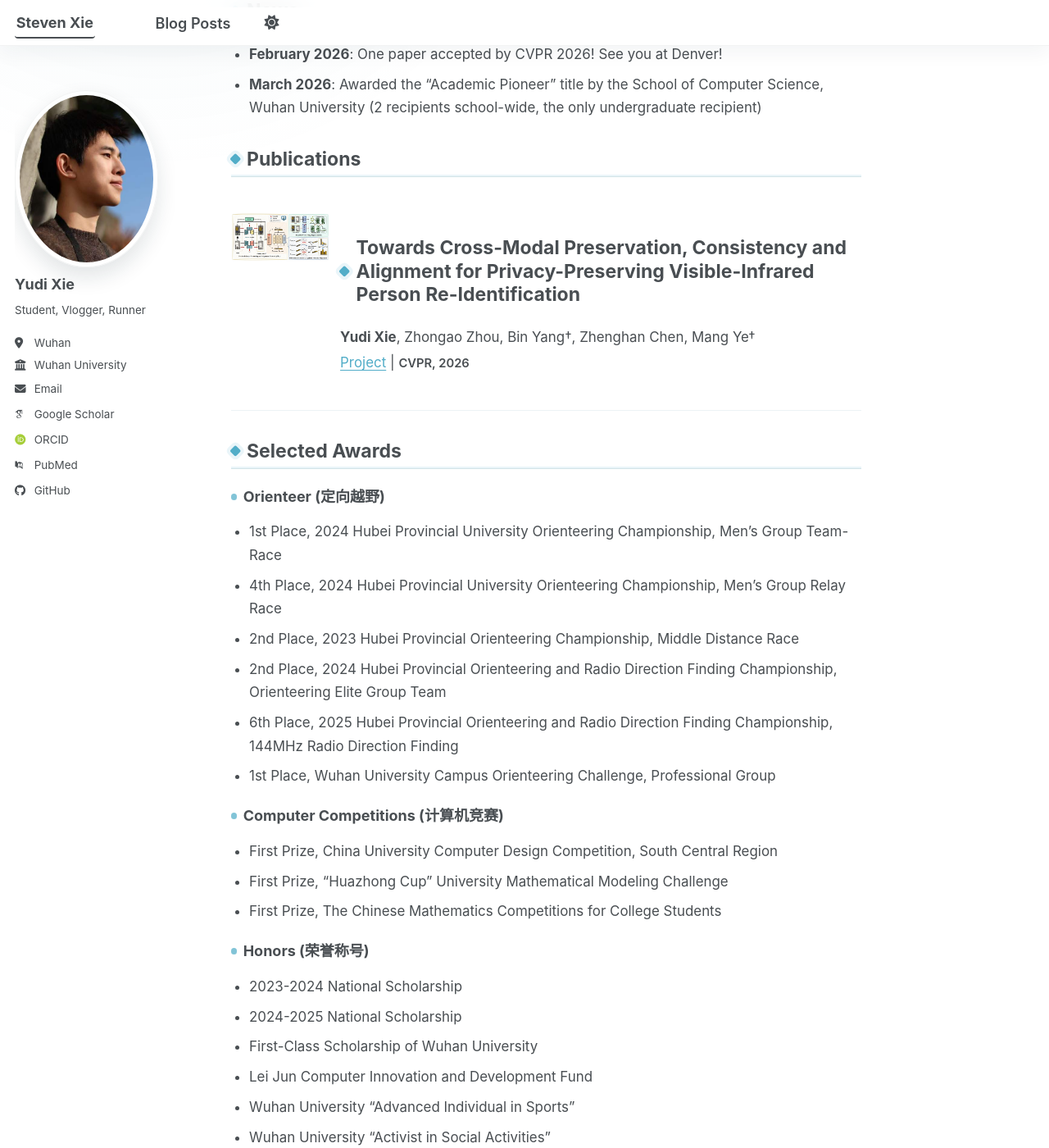
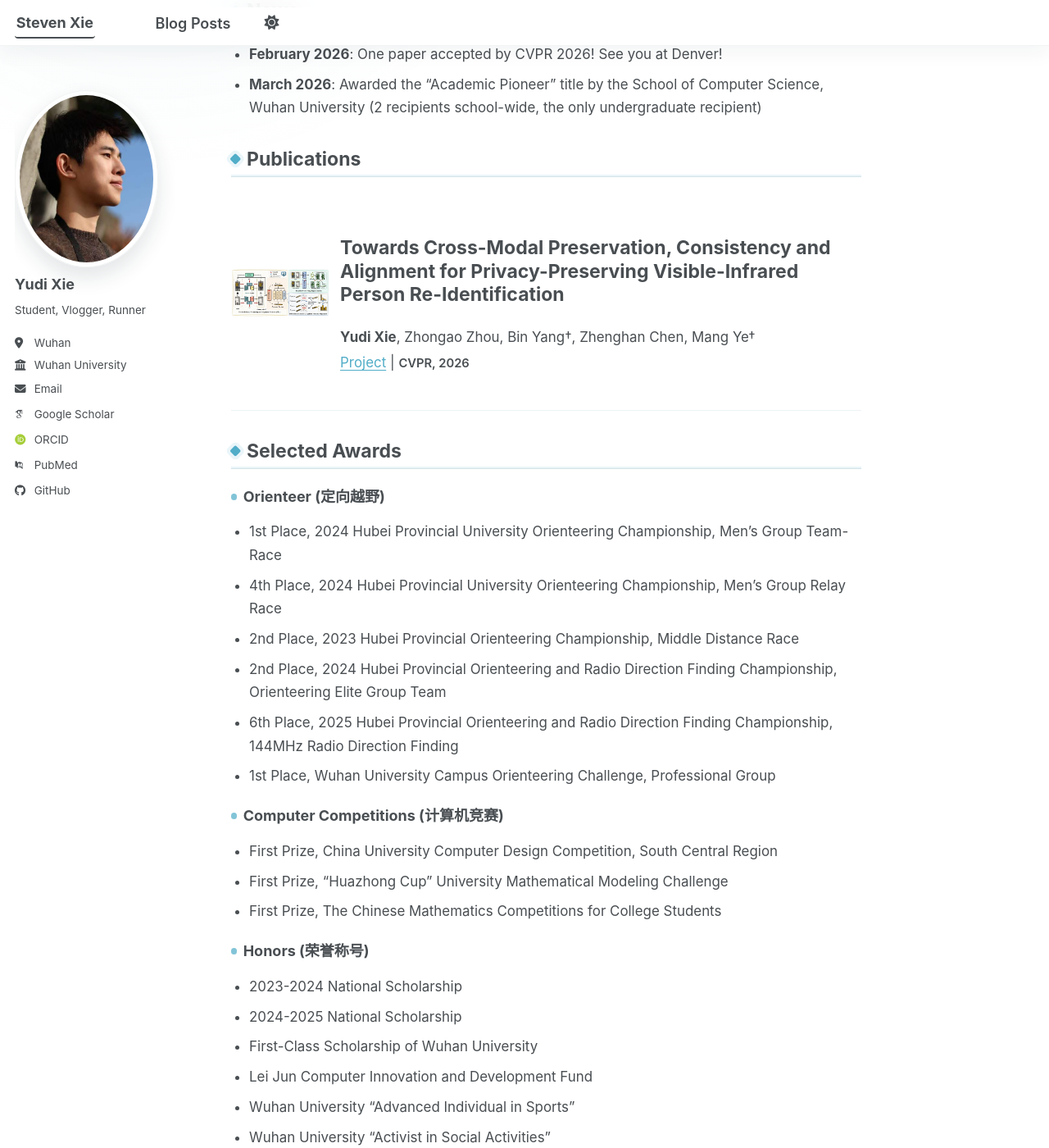
Before and after one commit to Dige945/Dige945.github.io, a Jekyll site: the page built from _pages/about.md, in a window 1280 px wide and 1400 px high, scrolled down 295 px. Shown: the whole window at 82% size. Built offline with Jekyll 4.4.1, drawn with Linux system fonts in a browser that asks for light colours; some web fonts are replaced; a script bundle is joined from its source files by our own code; library files that are not in the unit come from our copies.

Commit message:
更改布局

```diff
--- a/assets/css/main.scss
+++ b/assets/css/main.scss
@@ -339,7 +339,7 @@ html[data-theme="dark"] .masthead {
 
   .pub-card__thumb {
     width: 120px;
-    margin-top: 0.35rem;
+    margin-top: 4.15rem;
   }
 
   .pub-card__title {
@@ -352,7 +352,7 @@ html[data-theme="dark"] .masthead {
     box-shadow: none;
   }
 
-  .pub-card__title::before {
+  .page__content .pub-card__title::before {
     content: none;
   }
 
```
